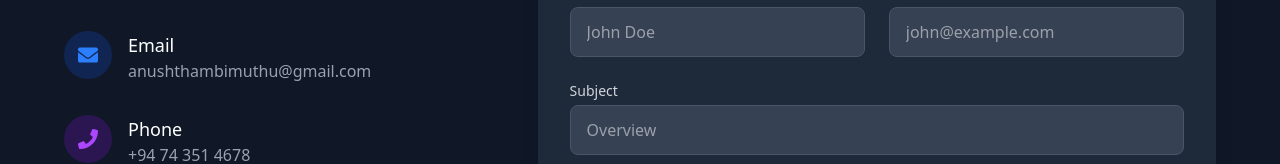
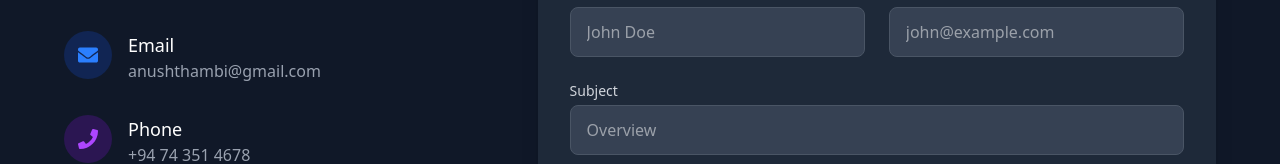
Before and after one commit to ThambimuthuAnush24/portfolio-website, a React (Vite) app: page / in a window 1280 px wide. Shown: the part 7384-7548 px from the top of the page. Built offline with nearby package versions, Linux system fonts and the light colour scheme.

Commit message:
Update contact email and EmailJS service ID
Changed the contact email address from anushthambimuthu@gmail.com to anushthambi@gmail.com throughout the Contact component. Updated the EmailJS service ID to 'service_6swuin8' for sending emails.

```diff
--- a/src/components/Contact.jsx
+++ b/src/components/Contact.jsx
@@ -79,7 +79,7 @@ const Contact = () => {
 
       // Send email using EmailJS
       emailjs.sendForm(
-        'service_r3vgghj', // Replace with your EmailJS service ID
+        'service_6swuin8', // Replace with your EmailJS service ID
         'template_r1fmazt', // Replace with your EmailJS template ID
         form.current,
         'AzPSJ8IEBXKnqT3xV' // Replace with your EmailJS user ID
@@ -170,8 +170,8 @@ const Contact = () => {
             </div>
             <div>
               <h4 className="text-lg font-medium">Email</h4>
-              <a href="mailto:anushthambimuthu@gmail.com" className="text-gray-400 hover:text-blue-400 transition">
-                anushthambimuthu@gmail.com
+              <a href="mailto:anushthambi@gmail.com" className="text-gray-400 hover:text-blue-400 transition">
+                anushthambi@gmail.com
               </a>
             </div>
           </motion.div>
@@ -303,7 +303,7 @@ const Contact = () => {
                   animate={{ opacity: 1, y: 0 }}
                   className="mt-4 p-3 bg-green-900/50 text-green-300 rounded-md"
                 >
-                  Your message has been sent successfully to anushthambimuthu@gmail.com! I'll get back to you soon.
+                  Your message has been sent successfully to anushthambi@gmail.com! I'll get back to you soon.
                 </motion.div>
               )}
               {submitStatus === 'error' && (
```
Also changed, not shown: 1 other file (tests, documents, lock files or other folders).
